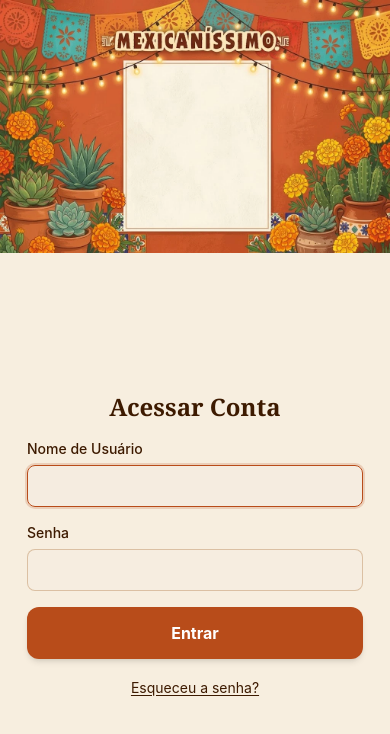
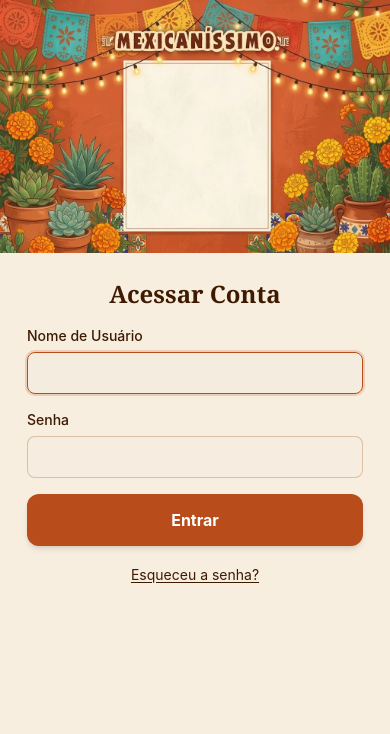
Before and after one commit to leomissio72-cpu/SISTEMA-GESTAO-RESTAURANTE, a React (Vite) app: page / in a window 390 px wide. Shown: the top 734 px of the page. Built offline with nearby package versions, Linux system fonts and the light colour scheme.

Commit message:
Login no celular: formulário logo abaixo da imagem inteira
Co-Authored-By: Claude Opus 5.5 <noreply@anthropic.com>
Claude-Session: https://claude.ai/code/session_01Y86q1vRYCeoVitRGQTXte1

```diff
--- a/src/components/LoginModal.tsx
+++ b/src/components/LoginModal.tsx
@@ -75,7 +75,7 @@ export const LoginModal: React.FC<LoginModalProps> = ({ isOpen, onSuccess, onClo
       <div className="login-futuro pointer-events-none fixed inset-0" aria-hidden="true" />
 
       {/* Container transparente centralizado sobre o quadro bege da imagem de fundo */}
-      <div className="relative my-auto box-border w-full pt-[calc(65vw+1rem)] [@media(min-aspect-ratio:1024/664)]:pt-6 max-w-sm px-6 pb-6 sm:px-8">
+      <div className="relative box-border w-full self-start pt-[calc(65vw+1.5rem)] [@media(min-aspect-ratio:1024/664)]:my-auto [@media(min-aspect-ratio:1024/664)]:self-center [@media(min-aspect-ratio:1024/664)]:pt-6 max-w-sm px-6 pb-6 sm:px-8">
 
         {errorMsg && <div className="mb-4 rounded-lg border border-[#fecaca] bg-[#fef2f2]/90 p-3 text-xs font-semibold text-[#991b1b]" role="alert">{errorMsg}</div>}
         {infoMsg && <div className="mb-4 rounded-lg border border-[#cfe0ff] bg-[#f1f6ff]/90 p-3 text-xs font-semibold text-[#315bc5]" role="status">{infoMsg}</div>}
```
